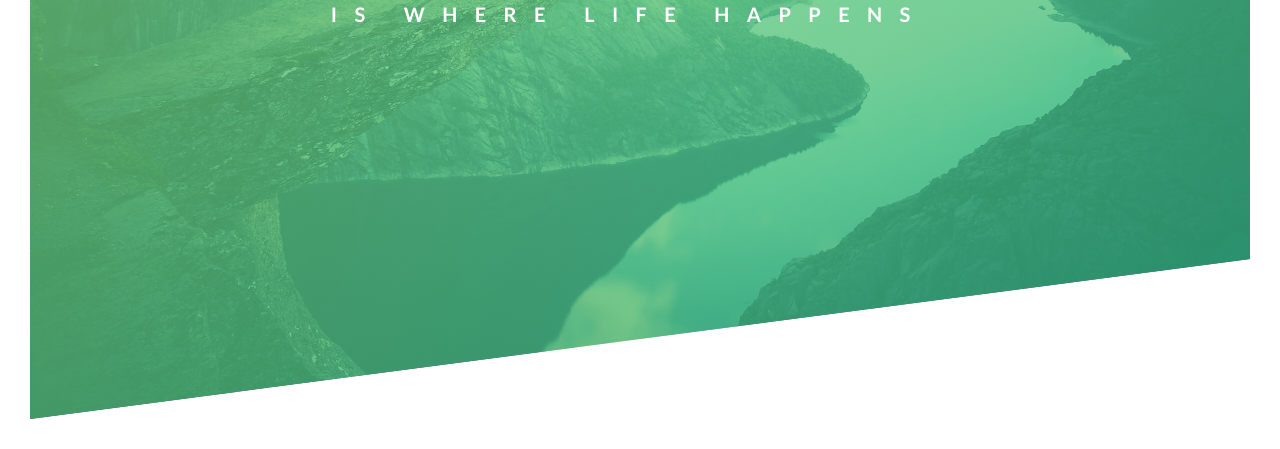
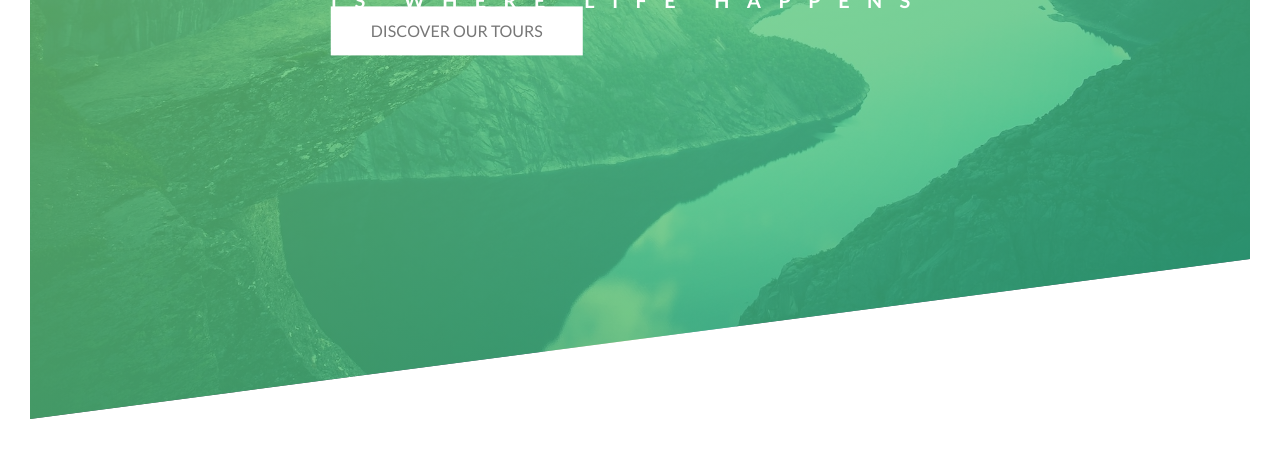
Before and after one commit to ellijayne/advanced-css-sass-play, a plain HTML site: page Natours/starter/index.html in a window 1280 px wide. Shown: the part 371-820 px from the top of the page. Drawn offline with Linux system fonts and the light colour scheme; files that its build step writes are made by us from their sources.

Commit message:
added button

```diff
--- a/Natours/starter/css/style.css
+++ b/Natours/starter/css/style.css
@@ -124,3 +124,16 @@ this is eg of how to call animation on hover. mine doesn't really work
       transform: translate(0); /*this means it will look like it does now in the centre*/
     }
 }
+
+/* below is link pseudo class - its a state of the button selector and visited is for when a user clicks it and and colors for after it has visited. here we want them to be the same so we call them together */
+.btn:link,
+.btn:visited {
+    text-transform: uppercase;
+    text-decoration: none;
+    padding: 15px 40px;
+}
+
+.btn-white {
+  background-color: #fff;
+  color: #777;
+}
--- a/Natours/starter/index.html
+++ b/Natours/starter/index.html
@@ -28,7 +28,11 @@
                     is where life happens
                   </span>
               </h1>
+
+              <a href="#" class="btn btn-white">Discover Our Tours</a>
             </div>
+
+
 
         </header>
 
```
